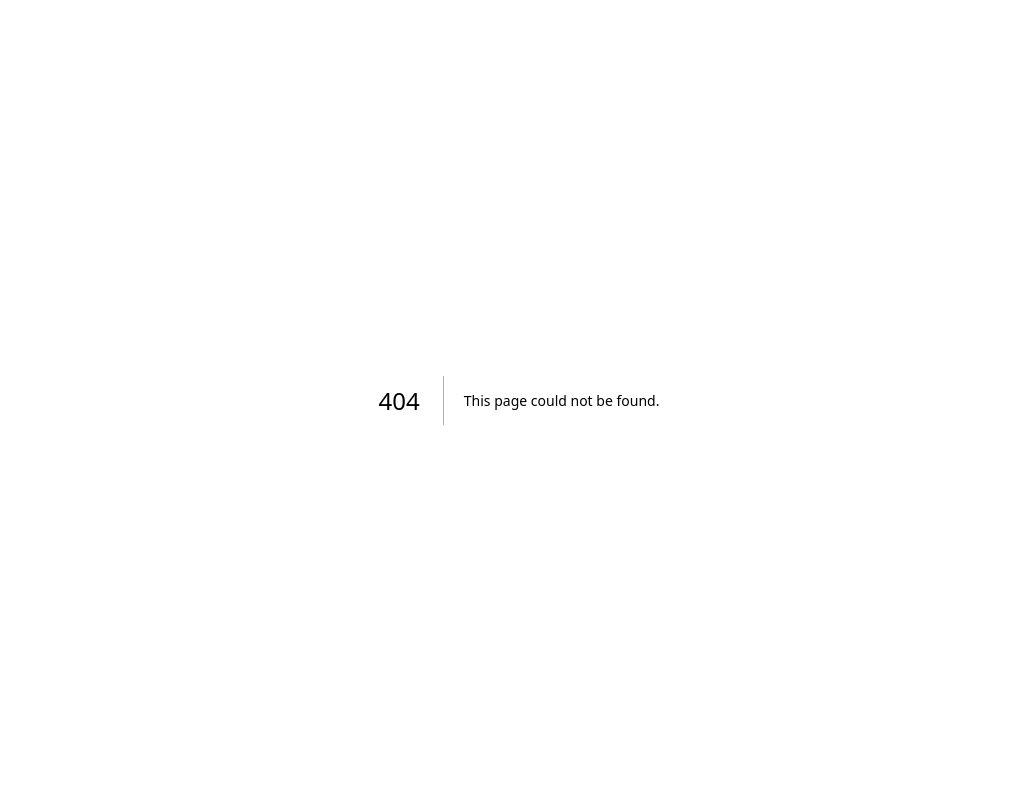
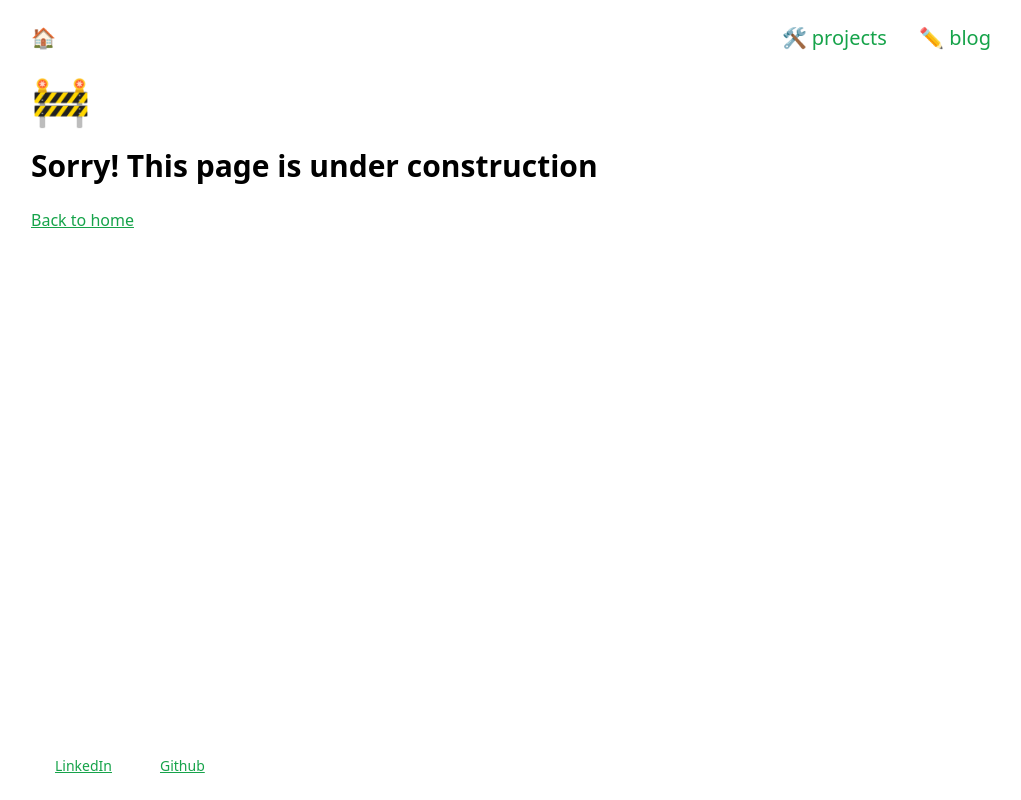
Before and after one commit to joetorsney/blog, a Next.js app: page /blog in a window 1280 px wide. Before the commit this address had no page. Shown: the whole page, without its empty margins (121-1142 px from the left). Built offline with nearby package versions, Linux system fonts and the light colour scheme.

Commit message:
404 and under construction pages

```diff
--- /dev/null
+++ b/pages/404.tsx
@@ -0,0 +1,14 @@
+import Link from "next/link";
+import Layout from "../src/components/layouts/layout";
+
+const FourOFour = () => (
+  <Layout>
+    <div>
+      <h1 className='text-5xl'>🔎</h1><br />
+      <h1 className='text-3xl font-bold font-mono'>404 Page not found</h1><br />
+      <Link href='/' className="text-green-600 underline">Back to home</Link>
+    </div>
+  </Layout>
+)
+
+export default FourOFour;
--- /dev/null
+++ b/pages/blog.tsx
@@ -0,0 +1,10 @@
+import Layout from "../src/components/layouts/layout";
+import UnderConstruction from "../src/underconstruction";
+
+const Blog = () => (
+  <Layout>
+    <UnderConstruction />
+  </Layout>
+)
+
+export default Blog;
--- /dev/null
+++ b/pages/projects.tsx
@@ -0,0 +1,10 @@
+import Layout from "../src/components/layouts/layout";
+import UnderConstruction from "../src/underconstruction";
+
+const Projects = () => (
+  <Layout>
+    <UnderConstruction />
+  </Layout>
+)
+
+export default Projects;
--- /dev/null
+++ b/src/underconstruction.tsx
@@ -0,0 +1,11 @@
+import Link from "next/link";
+
+const UnderConstruction = () => (
+    <div>
+      <h1 className='text-5xl'>🚧</h1><br />
+      <h1 className='text-3xl font-bold'>Sorry! This page is under construction</h1><br />
+      <Link href='/' className="text-green-600 underline">Back to home</Link>
+    </div>
+)
+
+  export default UnderConstruction;
```
